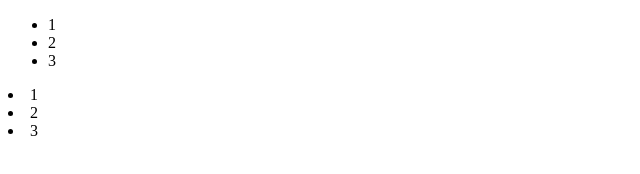
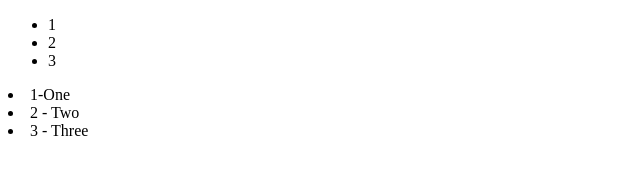
Before and after one commit to AnikoBorosova/test, a plain HTML site: page index.html in a window 1280 px wide. Shown: the whole page, without its empty margins (0-640 px from the left). Drawn offline with Linux system fonts and the light colour scheme.

Commit message:
modified sub2

```diff
--- a/index.html
+++ b/index.html
@@ -13,9 +13,9 @@
 	</div>
 	<div>
 		<nav>
-			<li>1</li>
-			<li>2</li>
-			<li>3</li>
+			<li>1-One</li>
+			<li>2 - Two</li>
+			<li>3 - Three</li>
 		</nav>
 	</div>
 </body>
```
